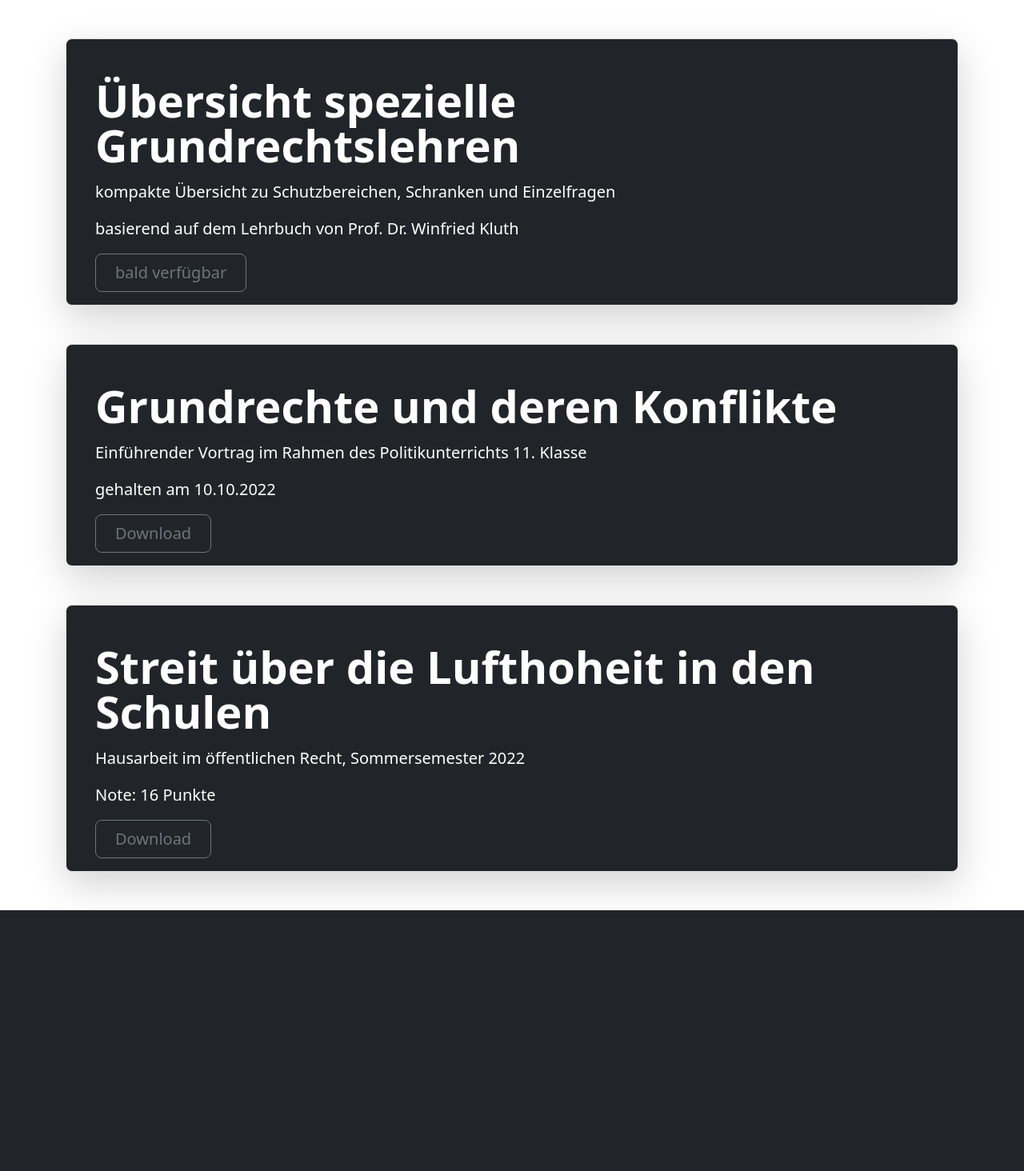
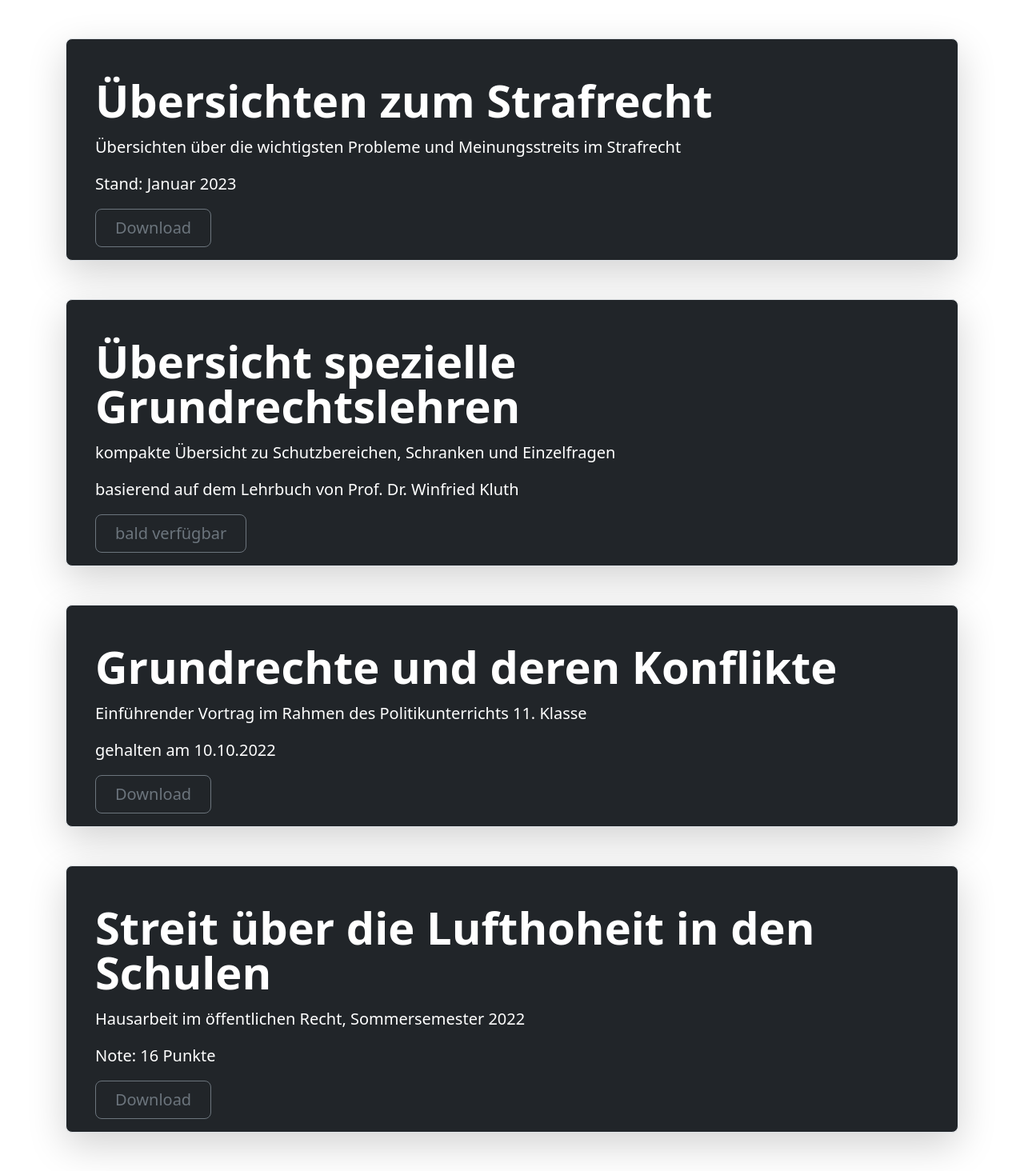
Before and after one commit to JackZipke/html, a Flask app: page /jura/ in a window 1280 px wide. Shown: the part 56-1520 px from the top of the page at 80% size. Before the commit the page ends 1194 px from the top, so only its background shows below. Run offline with Flask 2, Linux system fonts and the light colour scheme; some libraries are stand-ins or nearby versions.

Commit message:
StrafR hinzugefügt

```diff
--- a/FlaskApp/templates/jura.html
+++ b/FlaskApp/templates/jura.html
@@ -5,6 +5,23 @@
     {% extends "navbar.html" %}
     {% set activePage = "jura" %}
     {% block content %}
+
+    <div class="container my-5">
+        <div class="bg-dark text-white">
+            <div class="row p-4 pb-0 pe-lg-0 pt-lg-5 align-items-center bg-dark rounded-3 border shadow-lg">
+
+                <div>
+                    <h1 class="display-4 fw-bold lh-1">Übersichten zum Strafrecht</h1>
+                    <p class="lead"></p>
+                    <p class="lead">Übersichten über die wichtigsten Probleme und Meinungsstreits im Strafrecht</p>
+                    <p class="lead">Stand: Januar 2023</p>
+                    <div class="d-grid gap-2 d-md-flex justify-content-md-start mb-4 mb-lg-3">
+                        <button type="button" class="btn btn-outline-secondary btn-lg px-4" onclick="location.href='../static/Dokumente/Uebersicht-StrafR.pdf';">Download</button>
+                    </div>
+                </div>
+            </div>
+        </div>
+    </div>
 
     <div class="container my-5">
         <div class="bg-dark text-white">
```
Also changed, not shown: 1 other file.
